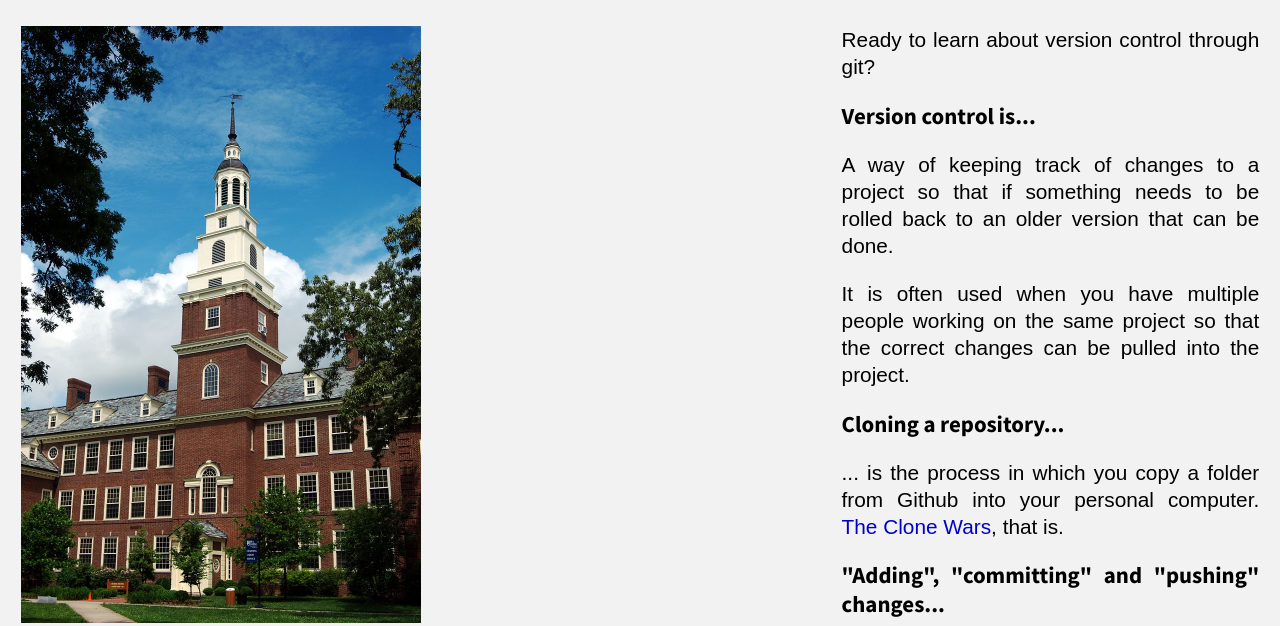
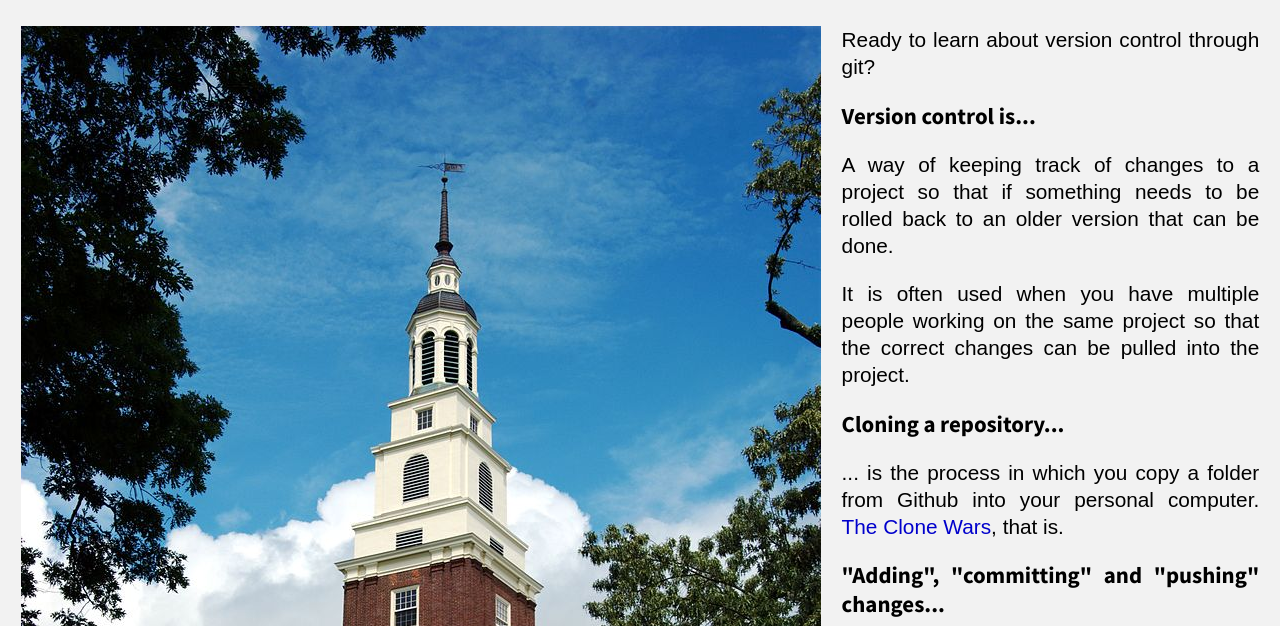
Before and after one commit to torresverae/torresverae.github.io, a plain HTML site: page index.html in a window 1280 px wide. Shown: the part 108-734 px from the top of the page. Drawn offline with Linux system fonts and the light colour scheme.

Commit message:
Remove resizing draper.jpg

```diff
--- a/index.html
+++ b/index.html
@@ -11,7 +11,7 @@
         <div class="section" id="plan">
                 <h1>Practicing Git at Berea College</h1>
                 <div class="minileft">
-                        <div><img src="draper.jpg" width = "50%"/></div>
+                        <div><img src="draper.jpg"/></div>
                         <div><img src="codepic.jpg" width = "50%"/></div>
                 </div>
 
```
